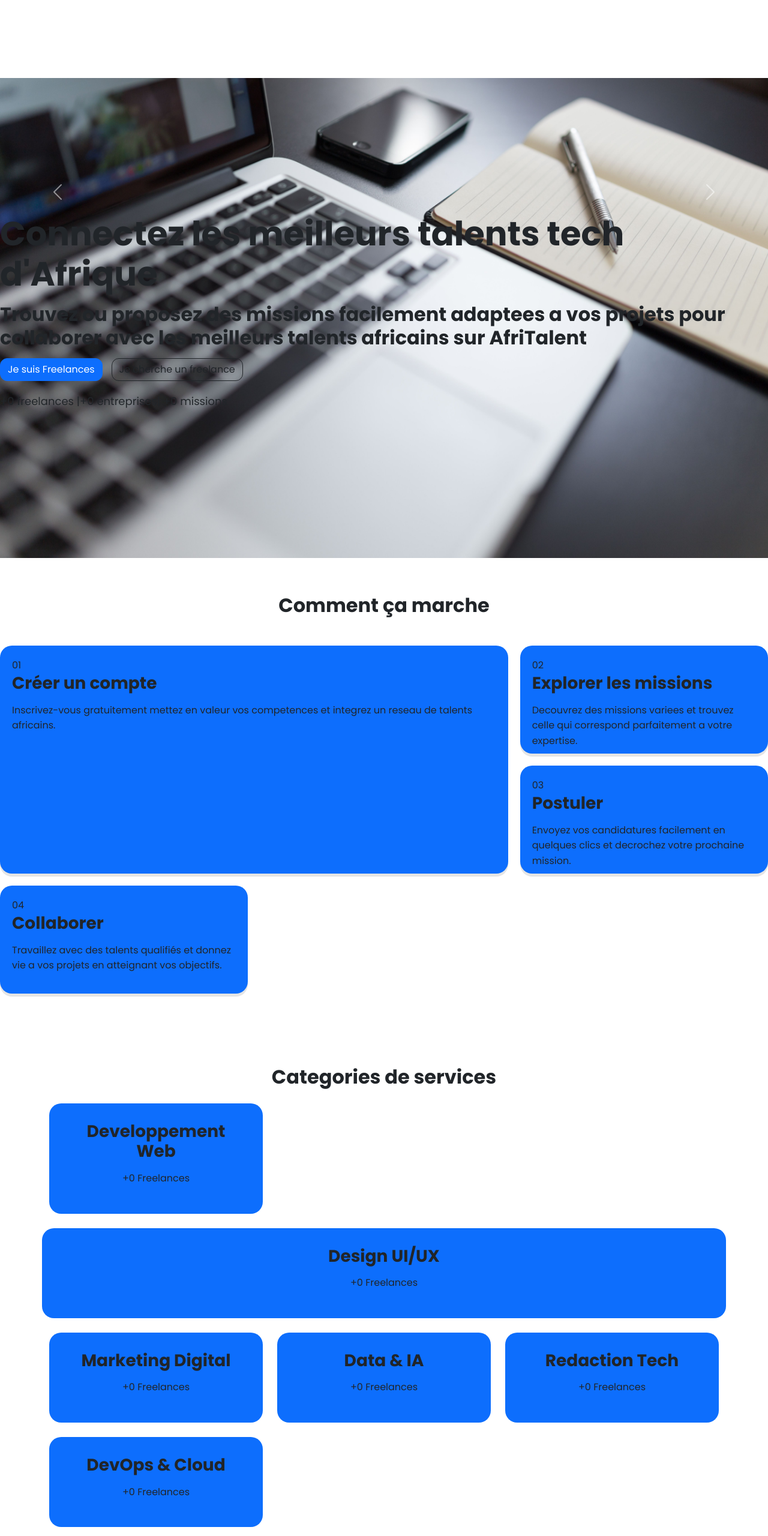
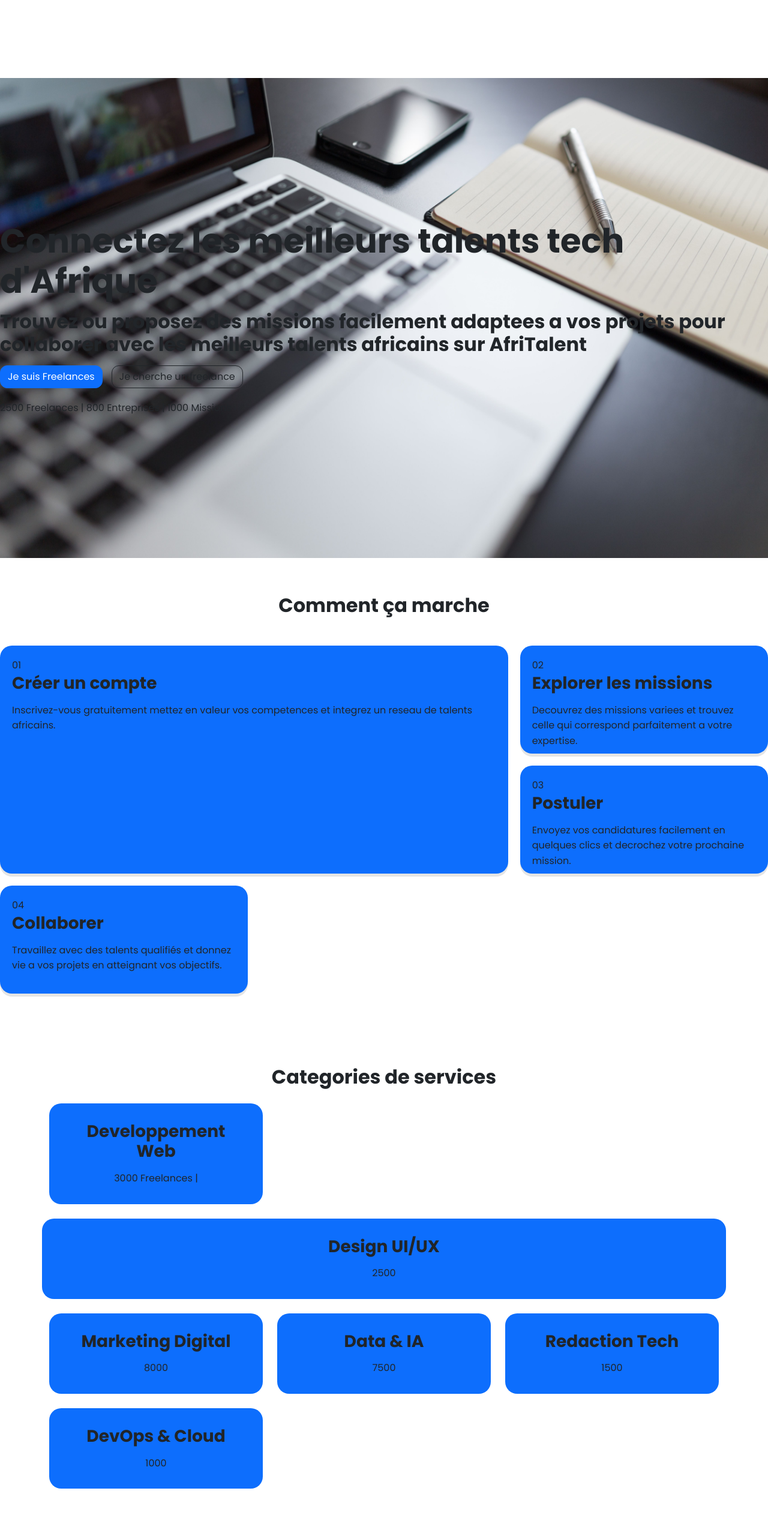
Before and after one commit to khadiyatoud785-bit/Diallo-Khadiyatou-AfriTalent, a plain HTML site: page index.html in a window 1280 px wide. Shown: the part 80-2640 px from the top of the page at 60% size. Drawn offline with nearby package versions, Linux system fonts and the light colour scheme.

Commit message:
JS : compteurs animes au scroll et animations fade in des sections

```diff
--- a/css/style.css
+++ b/css/style.css
@@ -256,3 +256,13 @@ body.dark-mode{
     display:none;
     z-index:999;
 }
+.fade-in{
+    opacity:0;
+    transform:translateY(40px);
+    transition:all 0.8s ease;
+}
+
+.fade-in.show{
+    opacity:1;
+    transform:translateY(0);
+}
--- a/index.html
+++ b/index.html
@@ -60,7 +60,7 @@
 
      <main>
 
-<section  id="acceuil" class="hero py-5">
+<section  id="acceuil" class="hero py-5 fade-in">
      <div class="hero-text">
     <h1 class="display-4 fw-bold">Connectez les meilleurs talents tech d'Afrique</h1>
     <h2>Trouvez ou proposez des missions facilement
@@ -72,12 +72,14 @@
     <button class="btn btn-outline-dark">Je cherche un freelance</button>
     </div>
     <div class="hero-stats">
-        <p>+0 freelances |+0 entreprises| +0 missions</p>
-    </div>
+    <span class="counter" data-target="2500">0</span> Freelances |
+    <span class="counter" data-target="800">0</span> Entreprises |
+    <span class="counter" data-target="1000">0</span> Missions
+</div>
     </div>
 
 </section>
-<section class="cartes" id="comment">
+<section class="cartes fade-in" >
     <h2 class="text-center mb-5">Comment ça marche</h2>
 
     <div class="bento-grid">
@@ -122,41 +124,41 @@
             <div class="col-12 col-md-6 col-lg-4">
                 <div class="category-card">
                     <h3>Developpement Web</h3>
-                    <p>+0 Freelances</p>
+                    <span class="counter" data-target="3000">0</span> Freelances |
                 </div>
             </div>
 
 
                 <div class="category-card">
                     <h3>Design UI/UX</h3>
-                    <p>+0 Freelances</p>
+                   <span class="counter" data-target="2500">0</span>
                 </div>
 
             <div class="col-12 col-md-6 col-lg-4">
                 <div class="category-card">
                     <h3>Marketing Digital</h3>
-                    <p>+0 Freelances</p>
+                    <span class="counter" data-target="8000">0</span>
                 </div>
             </div>
 
             <div class="col-12 col-md-6 col-lg-4">
                 <div class="category-card">
                     <h3>Data & IA</h3>
-                    <p>+0 Freelances</p>
+                    <span class="counter" data-target="7500">0</span>
                 </div>
             </div>
 
             <div class="col-12 col-md-6 col-lg-4">
                 <div class="category-card">
                     <h3>Redaction Tech</h3>
-                    <p>+0 Freelances</p>
+                <span class="counter" data-target="1500">0</span>
                 </div>
             </div>
 
             <div class="col-12 col-md-6 col-lg-4">
                 <div class="category-card">
                     <h3>DevOps & Cloud</h3>
-                    <p>+0 Freelances</p>
+                    <span class="counter" data-target="1000">0</span>
                 </div>
             </div>
 
@@ -164,7 +166,7 @@
     </div>
 </section>
 </main>
-    <section>
+    <section class="fade-in">
     <h2  class="text-center mb-4"> CEUX QU'ILS DISENT</h2>
 
         <div id="carouselExample" class="carousel slide"data-bs-ride="carousel">
@@ -240,7 +242,7 @@ data-bs-slide="next">
 </section>
 
 
-    <section id="acceuil" class="hero py-5">
+    <section class="hero py-5  fade-in">
   <div class="hero-overlay"></div>
   <div class="container hero-content">
     <h1>Le talent africain à votre service</h1>
--- a/js/main.js
+++ b/js/main.js
@@ -49,3 +49,59 @@ document.addEventListener("DOMContentLoaded", () => {
     });
 
 });
+const counters = document.querySelectorAll(".counter");
+
+const counterObserver = new IntersectionObserver((entries) => {
+    entries.forEach(entry => {
+
+        if(entry.isIntersecting){
+
+            const counter = entry.target;
+            const target = +counter.dataset.target;
+            let current = 0;
+
+            const updateCounter = () => {
+
+                const increment = target / 100;
+
+                if(current < target){
+                    current += increment;
+                    counter.textContent = Math.ceil(current);
+                    requestAnimationFrame(updateCounter);
+                } else {
+                    counter.textContent = target;
+                }
+            };
+
+            updateCounter();
+            counterObserver.unobserve(counter);
+        }
+    });
+});
+
+counters.forEach(counter => {
+    counterObserver.observe(counter);
+});
+
+
+const sections = document.querySelectorAll(".fade-in");
+
+const sectionObserver = new IntersectionObserver((entries) => {
+
+    entries.forEach(entry => {
+
+        if(entry.isIntersecting){
+            entry.target.classList.add("show");
+        }
+
+    });
+
+}, {
+    threshold: 0.2
+});
+
+sections.forEach(section => {
+    sectionObserver.observe(section);
+});
+
+console.log("Compteurs trouvés :", counters.length);
```
Also changed, not shown: about.html (+8 -8 lines).
